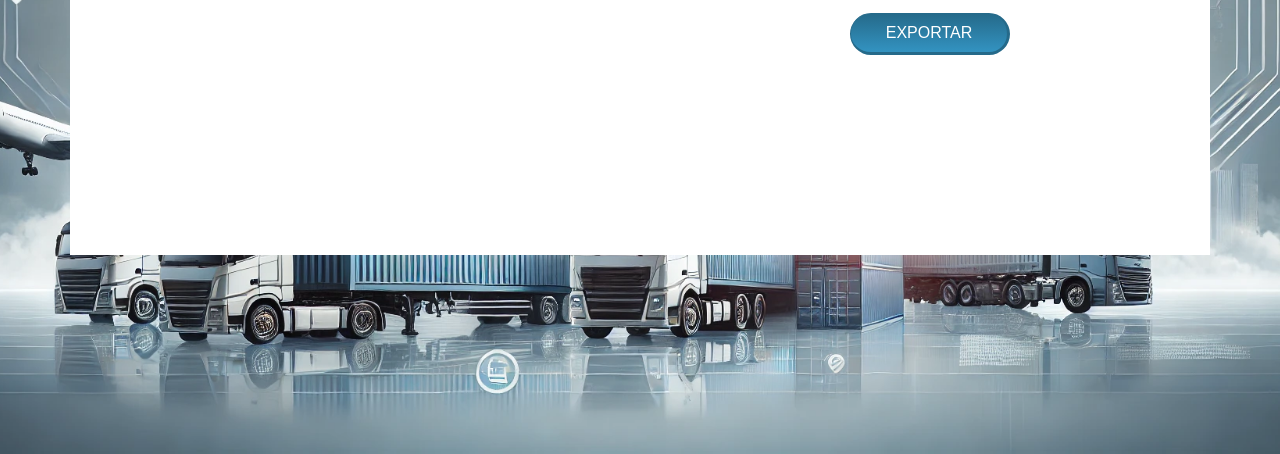
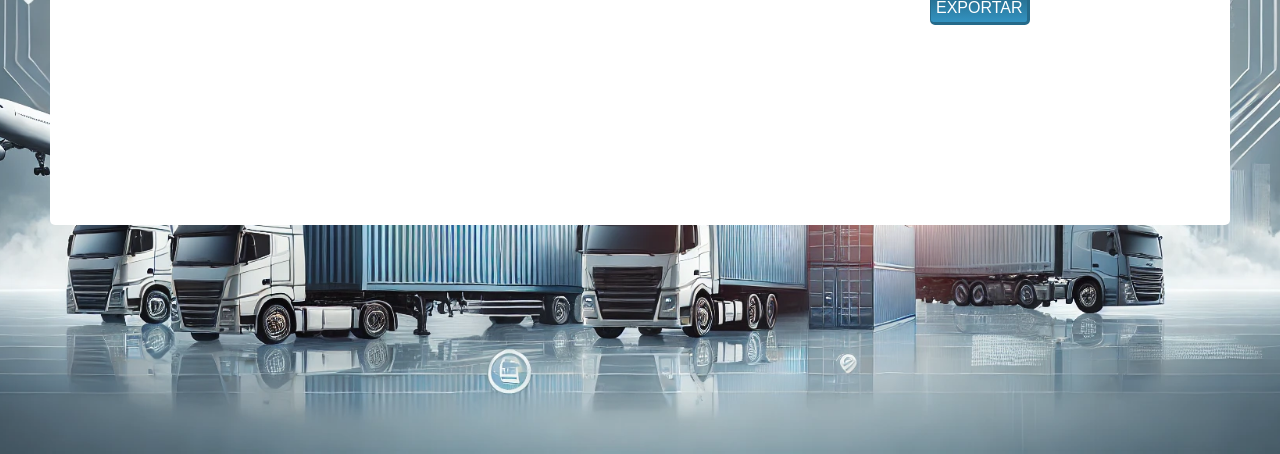
Before and after one commit to HelioGomesz/Simulador-de-Embarque, a plain HTML site: page AppSimulador/Simulador.html in a window 1280 px wide. Shown: the part 346-800 px from the top of the page. Drawn offline with Linux system fonts and the light colour scheme.

Commit message:
Update: Simulador_Pág e dados

```diff
--- a/AppSimulador/Simulador.css
+++ b/AppSimulador/Simulador.css
@@ -11,20 +11,20 @@
     display: block;
     height: 100vh;              /*Mexer na altura disponivel na tela usando o vh */
     /* viewport height */
-    background-color: brown;
+    background-color: rgb(201, 90, 90);
     justify-content: center;    /*Centralizar a caixa na tela toda*/
     align-items: center;        /*Centralizar a caixa */
     background-image: url(Plano\ de\ fundo1.png.webp);      /*Carregar a imagem de fundo */
     background-size: cover;       /* Posição da imagem preencher o espaço disponivel*/
-    background-position: 60%;     /* posicionamento da imagem*/
-    padding: 70px;                /* espaçamento do elemento na pagina*/
+    background-position: 50%;     /* posicionamento da imagem*/
+    padding: 50px;                /* espaçamento do elemento na pagina*/
   }
 
   form {
     /* flex child do body*/
     background-color: white; /*Cor de fundo do form */
     padding: 200px;       /*Espaçamento do form igualmente*/
-    /*border-radius: 5px;  /*Curvar os cantos do form*/
+    border-radius: 5px;  /*Curvar os cantos do form*/
     text-transform: uppercase;
 
 
@@ -42,10 +42,11 @@
   }
   /*Selecionar pela tag button do html*/
   button {
-    padding: 10px;                    /* Distribuir os espaços internos */
-    align-self: flex-end;               /* Centralizar */
-    width: 160px;                     /* largura do botão */
-    border-radius: 25px;              /* Borda do botão */
+    padding: 5px;                    /* Distribuir os espaços internos */
+    align-self: flex-end;               /* Canto esquerdo da tela*/
+    width: 100px;                     /* largura do botão */
+    border-radius: 5px;              /* Borda do botão */
+
     /* background-color: #3393c1; */
     background-image: linear-gradient(#256a8a, #3393c1);
     border: solid 1px #256a8a;      /* Gradiente - misturar as cores do botão*/
--- a/PagConfig/Config.css
+++ b/PagConfig/Config.css
@@ -1,6 +1,6 @@
 * {
-    margin: 0;
-    padding: 0;
+    margin: 10;
+    padding: 10;
     box-sizing: border-box;
   }
   /*Selecionar pela tag body do html*/
```
Also changed, not shown: AppSimulador/Simulador.html (+1 -0 lines).
